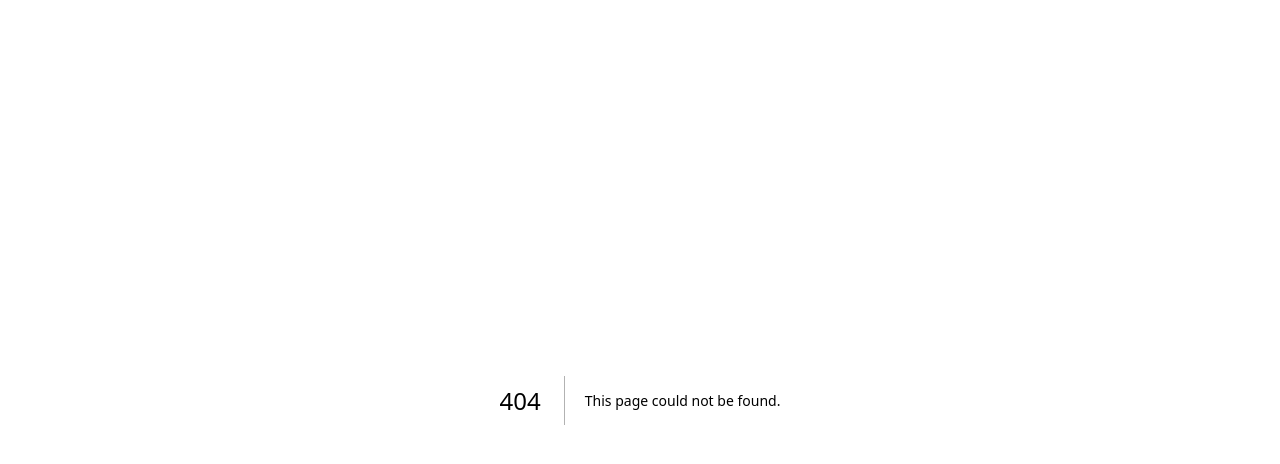
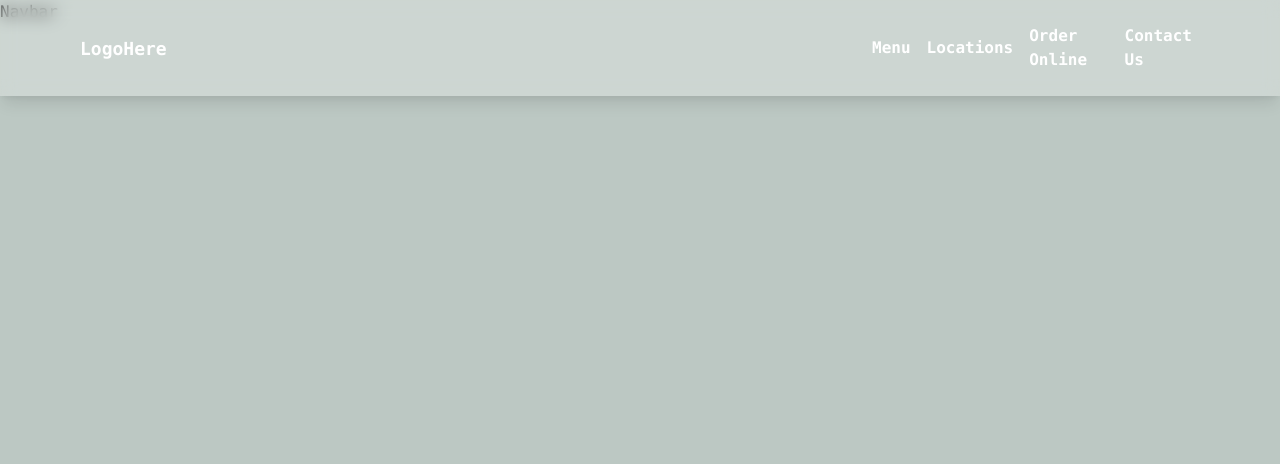
Before and after one commit to Techsip-CAP805/drinkwise, a Next.js app: page /order in a window 1280 px wide. Before the commit this address had no page. Shown: the top 464 px of the page. Built offline with nearby package versions, Linux system fonts and the light colour scheme.

Commit message:
navbar fix & order page

```diff
--- a/src/components/Navbar.js
+++ b/src/components/Navbar.js
@@ -28,7 +28,7 @@ const Navbar = () => {
         px={{ base: 4, md: 20 }}
         wrap='wrap'
       >
-        <Link><Text as='b' fontSize='lg'>LogoHere</Text></Link>
+        <Link href='/'><Text as='b' fontSize='lg'>LogoHere</Text></Link>
         <Spacer display={{ base: 'none', lg: 'block' }} />
         <Flex
           direction='row'
--- /dev/null
+++ b/src/pages/order.js
@@ -0,0 +1,14 @@
+import React from 'react'
+import {Box, Text} from '@chakra-ui/react'
+import Navbar from '@/components/Navbar'
+
+const order = () => {
+  return (
+    <Box bg='#bcc8c3' w='100vw' h='100vh'>
+    <Navbar/>
+    <Text color='black'>Navbar</Text>
+    </Box>
+  )
+}
+
+export default order
```
